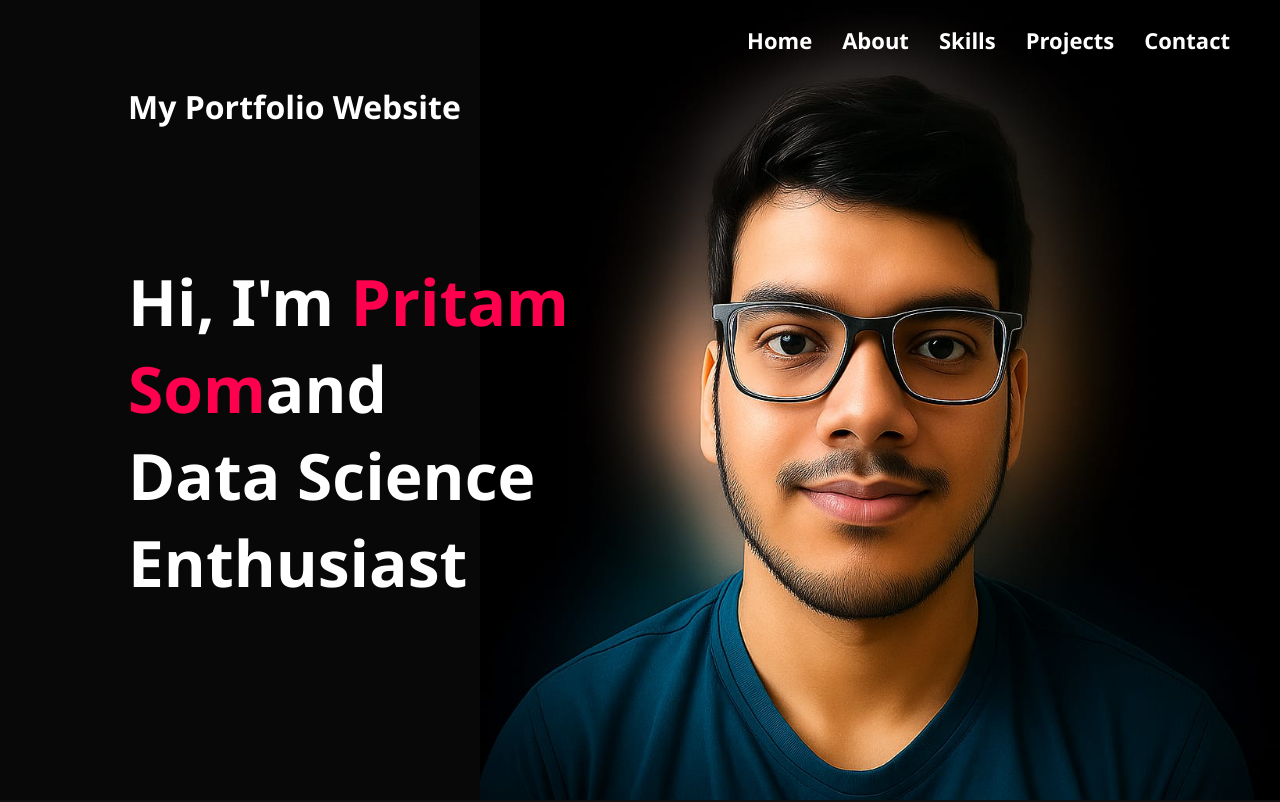
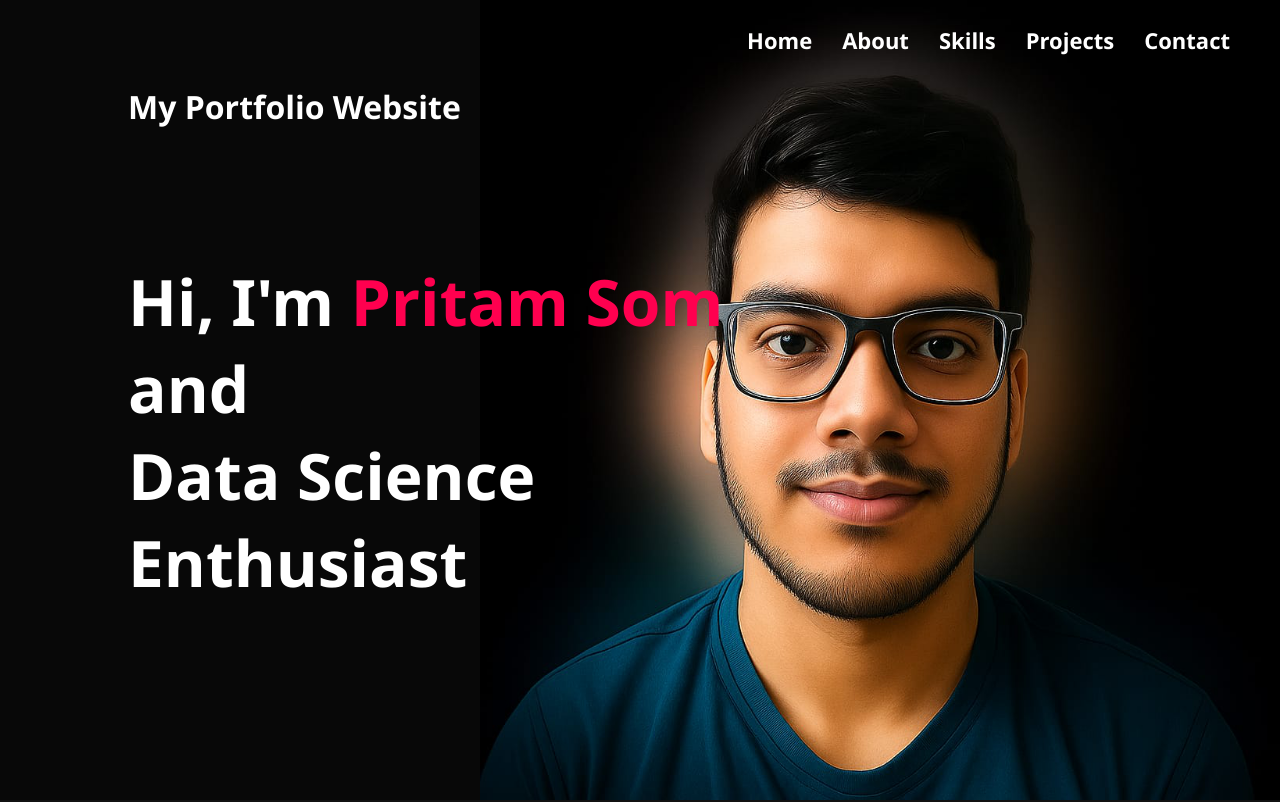
Before and after one commit to Pritam033/Portfolio, a plain HTML site: page index.html in a window 1280 px wide. Shown: the top 802 px of the page. Drawn offline with Linux system fonts and the light colour scheme.

Commit message:
Update index.html

```diff
--- a/index.html
+++ b/index.html
@@ -32,7 +32,7 @@
             </nav>
             <div class="header-text">
                 <!-- <p> Aspiring Data Scientist</p> -->
-                <h1>Hi, I'm <span>Pritam Som</span>and<br>Data Science Enthusiast</h1>
+                <h1>Hi, I'm <span>Pritam Som</span><br>and<br>Data Science Enthusiast</h1>
             </div>
         </section>
     </div>
```
